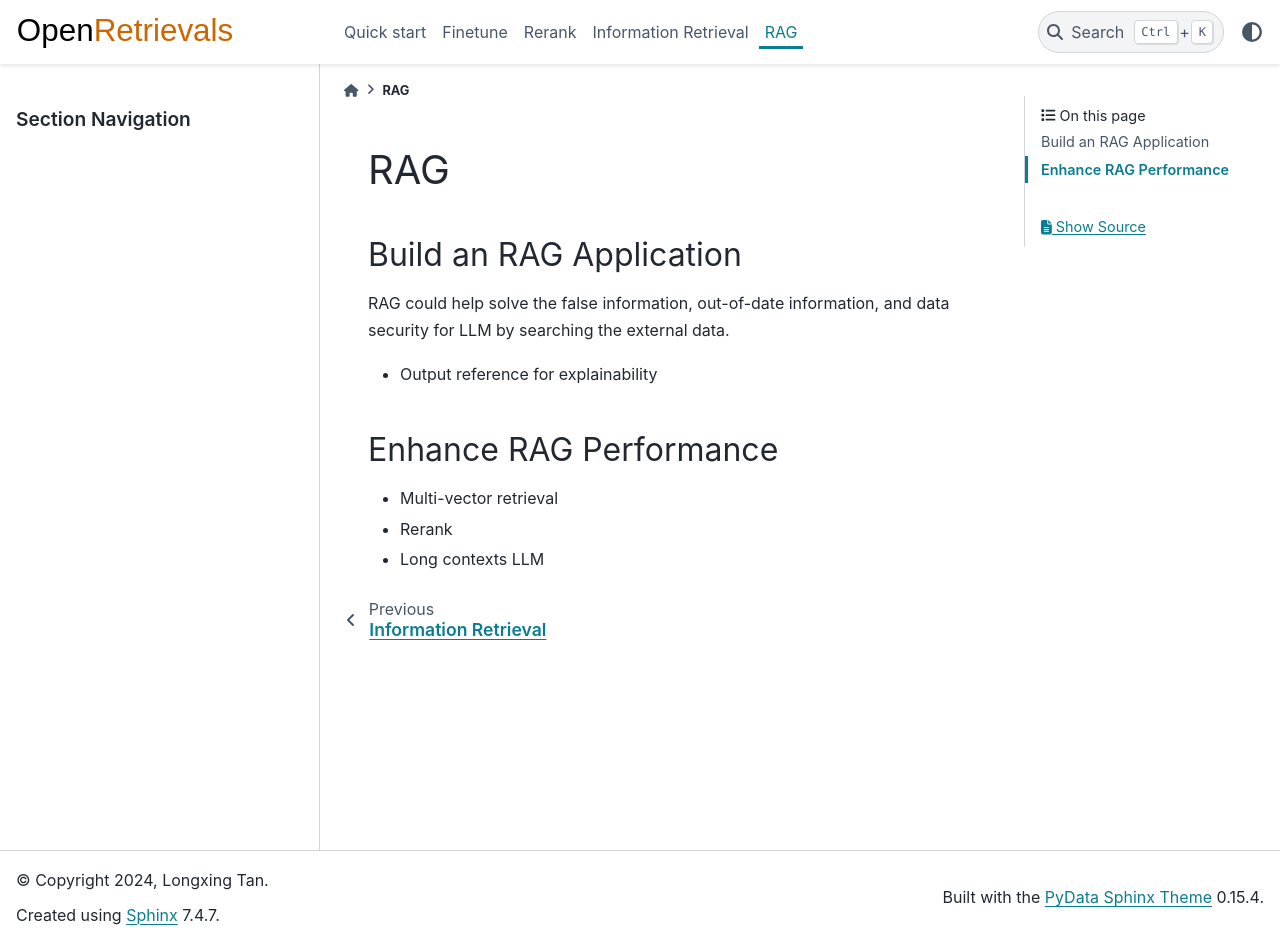
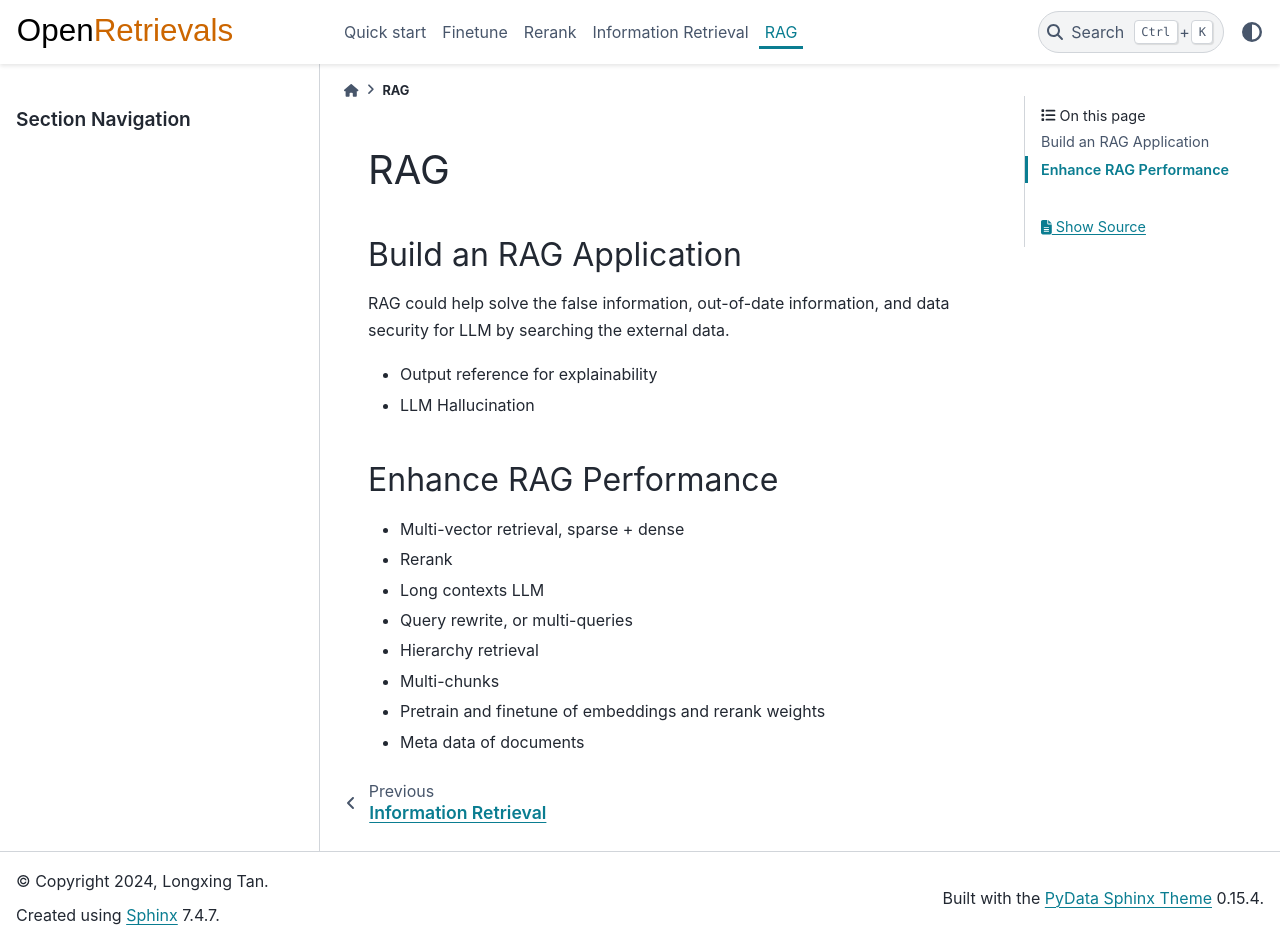
Before and after one commit to LongxingTan/open-retrievals, a Sphinx documentation site: the page built from docs/source/rag.rst, in a window 1280 px wide and 944 px high. Built offline with Sphinx 7.4.7 and the PyData theme 0.15.4, drawn with Linux system fonts in a browser that asks for light colours.

```diff
--- a/docs/source/rag.rst
+++ b/docs/source/rag.rst
@@ -9,11 +9,17 @@ Build an RAG Application
 RAG could help solve the false information, out-of-date information, and data security for LLM by searching the external data.
 
 * Output reference for explainability
+* LLM Hallucination
 
 
 Enhance RAG Performance
 ---------------------------
 
-* Multi-vector retrieval
+* Multi-vector retrieval, sparse + dense
 * Rerank
 * Long contexts LLM
+* Query rewrite, or multi-queries
+* Hierarchy retrieval
+* Multi-chunks
+* Pretrain and finetune of embeddings and rerank weights
+* Meta data of documents
```
Also changed, not shown: README.md (+75 -74 lines), 1 other file.
